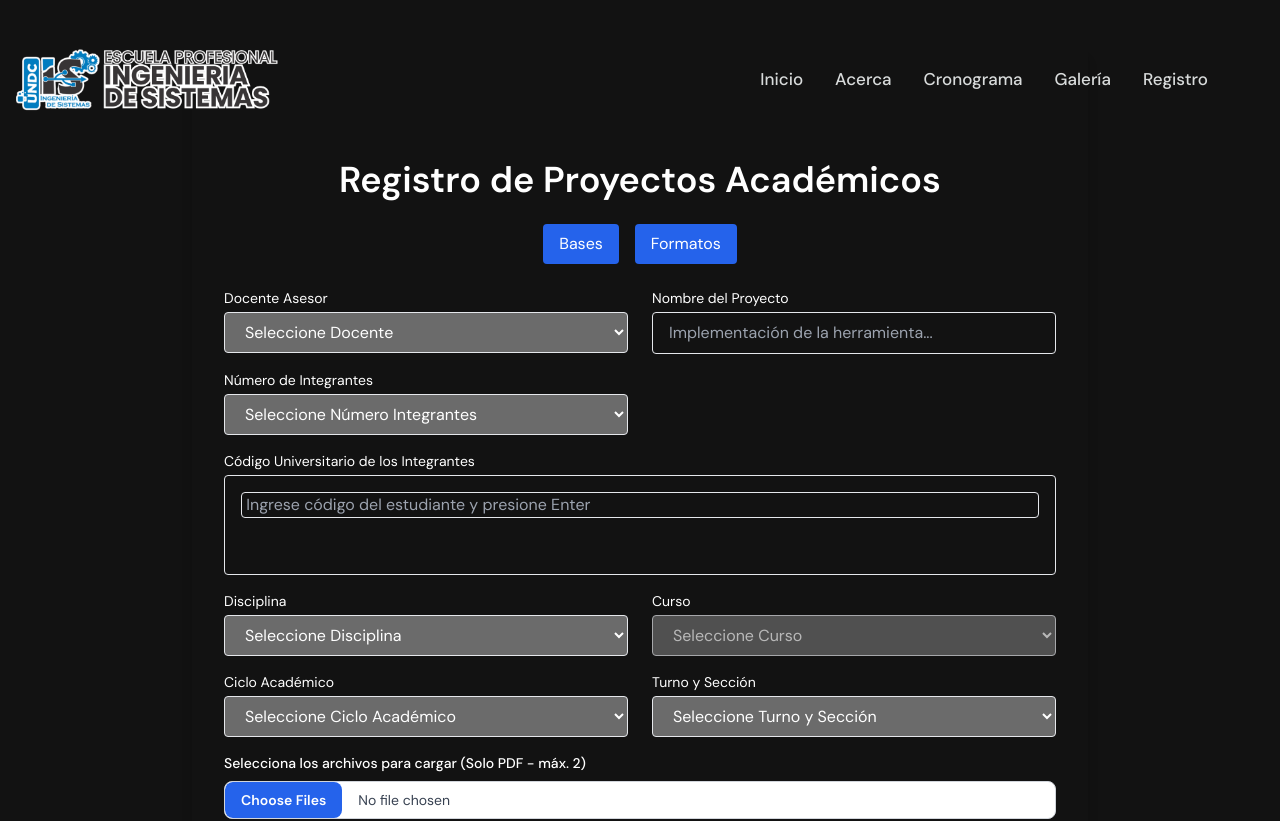
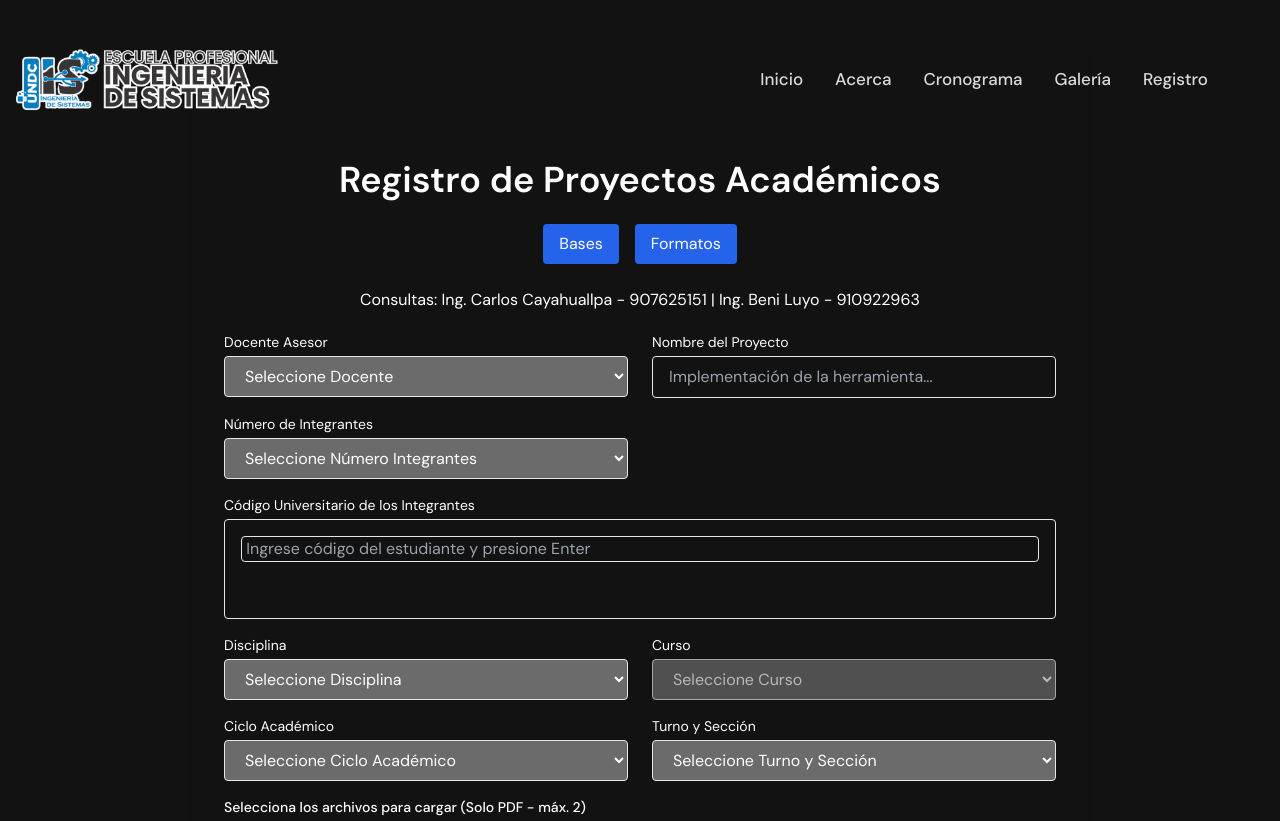
Before and after one commit to BeniAlexis23/JEPA-DAIS-2025, a Next.js app in the folder frontend/: page /register in a window 1280 px wide. Shown: the top 821 px of the page. Built offline with nearby package versions, Linux system fonts and the light colour scheme.

Commit message:
add consultas

```diff
--- a/frontend/src/components/RegisterForm/index.tsx
+++ b/frontend/src/components/RegisterForm/index.tsx
@@ -280,6 +280,10 @@ const RegisterForm = () => {
         </Link>
       </div>
 
+      <div className="md:col-span-2 my-5">
+        <p className="text-center mb-2">Consultas: Ing. Carlos Cayahuallpa - 907625151 | Ing. Beni Luyo - 910922963</p>
+      </div>
+
       <form
         onSubmit={handleSubmit}
         className="grid grid-cols-1 lg:grid-cols-2 gap-x-6 gap-y-4"
```
